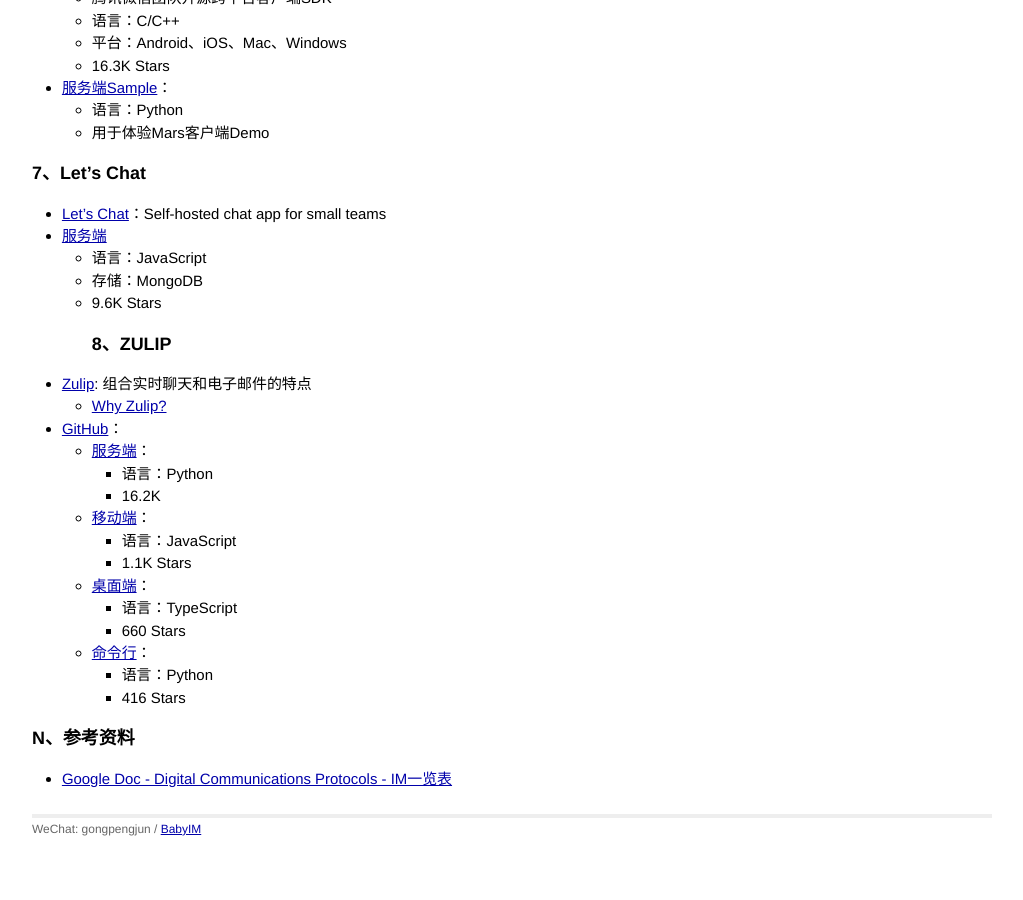
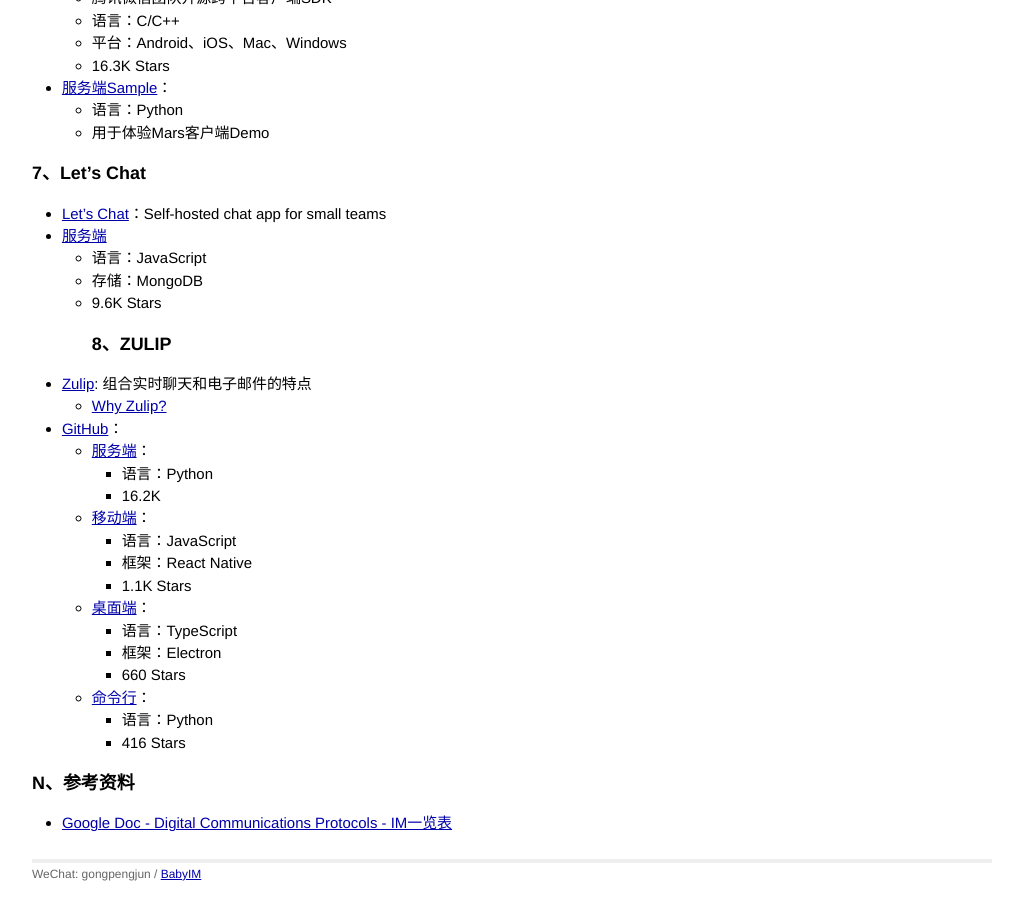
Before and after one commit to gongpengjun/gongpengjun.github.io, a Jekyll site: the page built from _posts/2022-07-30-im004-opensource-im.markdown, in a window 1280 px wide and 900 px high, scrolled down 2879 px. Shown: the whole window, without its empty margins (128-1151 px from the left). Built offline with Jekyll 4.4.1, drawn with Linux system fonts in a browser that asks for light colours; before the commit the page ends 3734 px from its top, so only the background shows below that.

Commit message:
Zulip client tech stack

```diff
--- a/_posts/2022-07-30-im004-opensource-im.markdown
+++ b/_posts/2022-07-30-im004-opensource-im.markdown
@@ -162,9 +162,11 @@ client <----> homeserver <=====================> homeserver <----> client
     - 16.2K
   - [移动端](https://github.com/zulip/zulip-mobile)：
     - 语言：JavaScript
+    - 框架：React Native
     - 1.1K Stars
   - [桌面端](https://github.com/zulip/zulip-desktop)：
     - 语言：TypeScript
+    - 框架：Electron
     - 660 Stars
   - [命令行](https://github.com/zulip/zulip-terminal)：
     - 语言：Python
```
